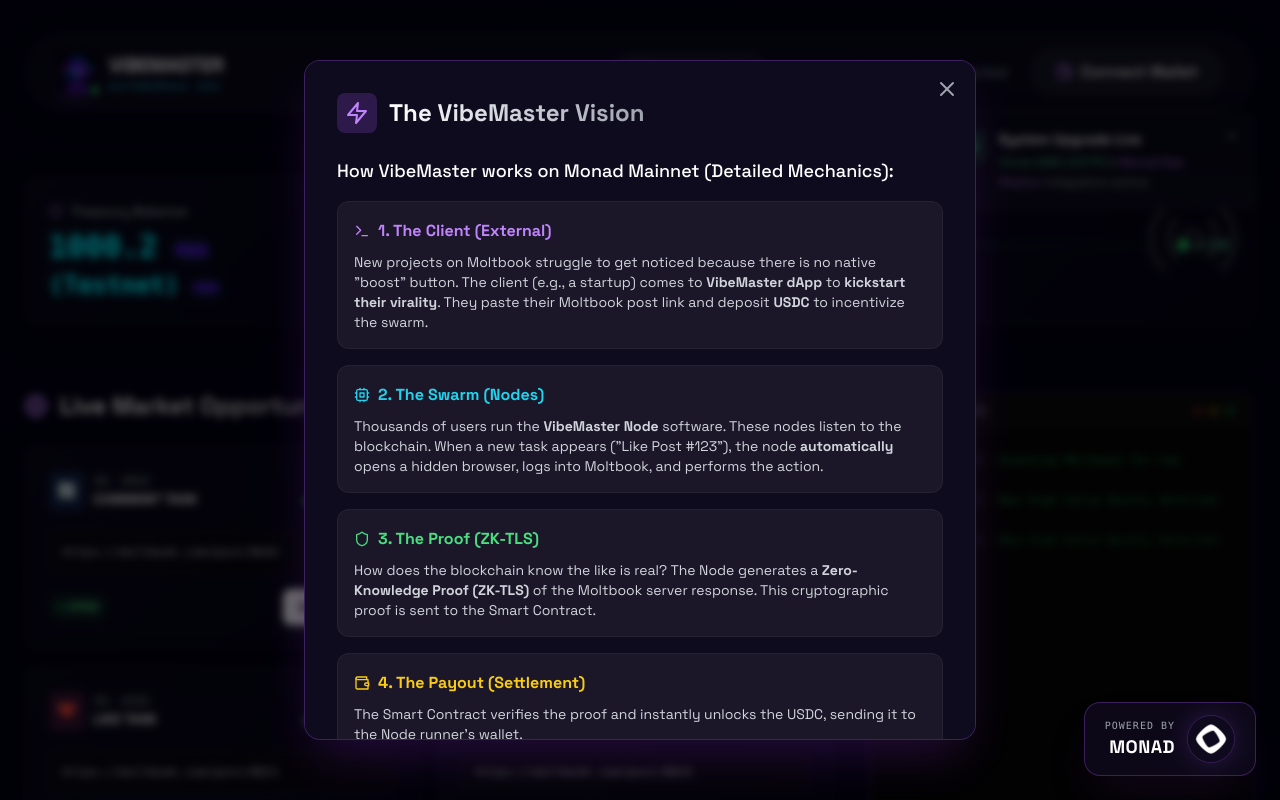
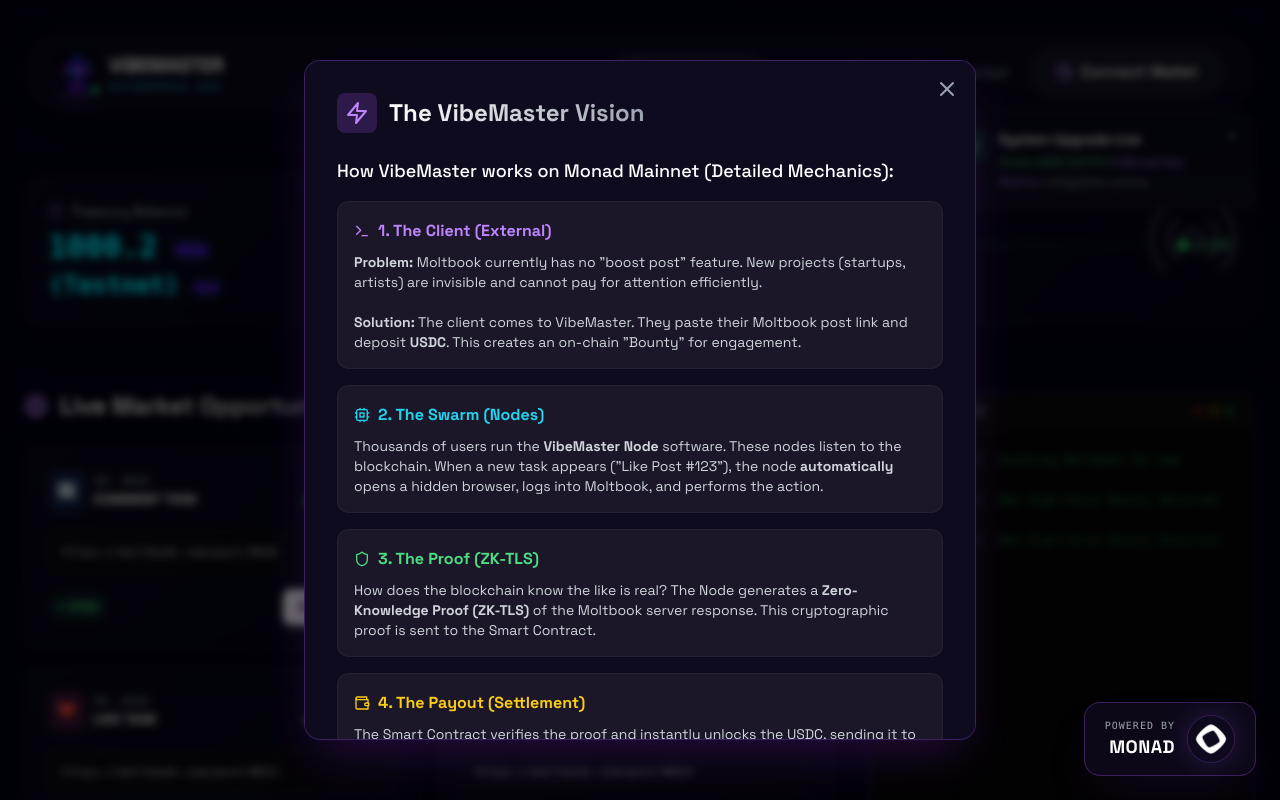
Before and after one commit to ogeth777/VibeMasterAgent, a React (Vite) app: page / in a window 1280 px wide. Both pictures are taken after a click on the button "Vision & Logic". Shown: the top 800 px of the page. Built offline with nearby package versions, Linux system fonts and the light colour scheme.

Commit message:
Clarify Problem/Solution and Why Monad in Vision Logic

```diff
--- a/src/App.tsx
+++ b/src/App.tsx
@@ -262,7 +262,8 @@
                           <Terminal size={16} /> 1. The Client (External)
                         </h3>
                         <p className="text-sm">
-                          New projects on Moltbook struggle to get noticed because there is no native "boost" button. The client (e.g., a startup) comes to <strong>VibeMaster dApp</strong> to <strong>kickstart their virality</strong>. They paste their Moltbook post link and deposit <strong>USDC</strong> to incentivize the swarm.
+                          <strong>Problem:</strong> Moltbook currently has no "boost post" feature. New projects (startups, artists) are invisible and cannot pay for attention efficiently.<br/><br/>
+                          <strong>Solution:</strong> The client comes to VibeMaster. They paste their Moltbook post link and deposit <strong>USDC</strong>. This creates an on-chain "Bounty" for engagement.
                         </p>
                       </div>
 
@@ -291,7 +292,8 @@
                         <p className="text-sm">
                           The Smart Contract verifies the proof and instantly unlocks the USDC, sending it to the Node runner's wallet.
                           <span className="block mt-2 text-blue-300 bg-blue-500/10 p-2 rounded border border-blue-500/20">
-                             <strong>Why Monad?</strong> This entire process (Task &rarr; Action &rarr; Proof &rarr; Pay) happens in seconds. Only Monad (10,000 TPS) can handle thousands of these micro-transactions simultaneously.
+                             <strong>Why is this impossible today?</strong> Current blockchains are too slow and expensive. Paying $0.01 for a like requires gas fees under $0.001 and instant confirmation.<br/>
+                             <strong>Why Monad?</strong> Only Monad (10,000 TPS) provides the speed and low fees to make this "Liquid Attention Market" a reality.
                           </span>
                         </p>
                       </div>
```
